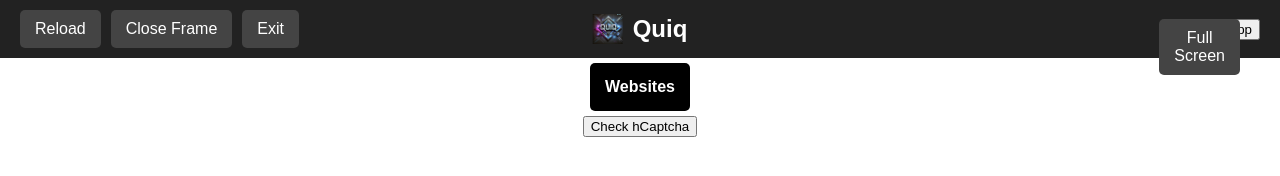
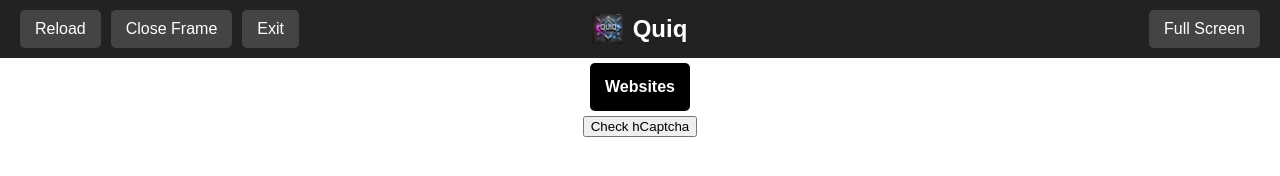
Before and after one commit to Fyve505/Quiq, a plain HTML site: page index.html in a window 1280 px wide. Drawn offline with Linux system fonts and the light colour scheme.

Commit message:
Update index.html

```diff
--- a/index.html
+++ b/index.html
@@ -113,7 +113,6 @@
         <div class="title">
             <img src="icon.png" alt="Quiq Icon"> Quiq
         </div>
-        <div style="position: absolute; right: 20px; display: flex; gap: 10px;">
     <button onclick="window.open('https://mega.nz/file/7V5WjIrQ#z1nbKNSwi7DTzyAfyxlkqwiAcsTSVHHQz8sO5FKRlwY', '_blank')">App</button>
     <button id="fullscreen-btn" onclick="toggleFullScreen()">Full Screen</button>
 </div>
```
